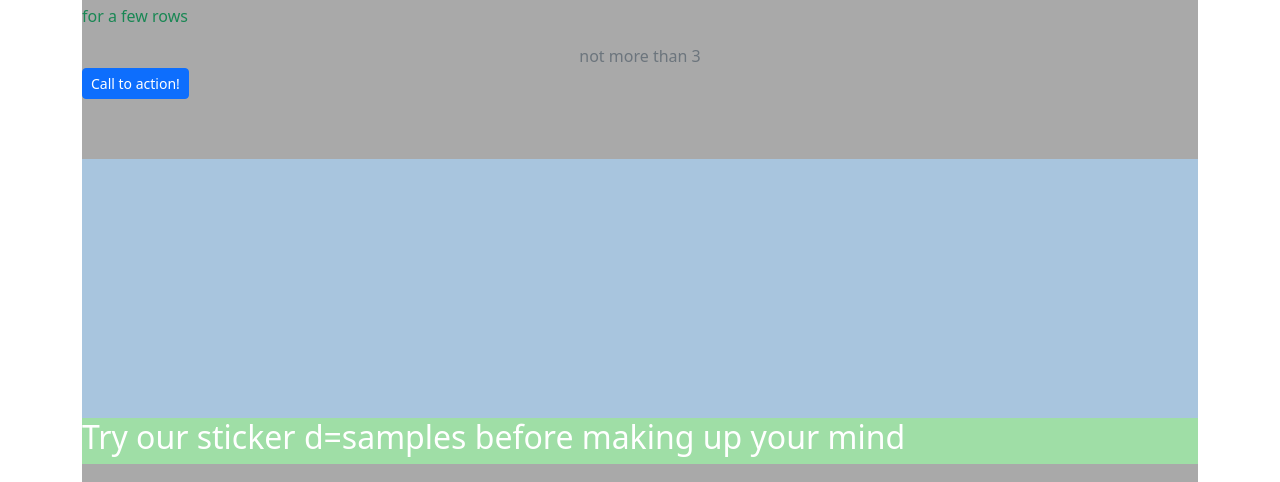
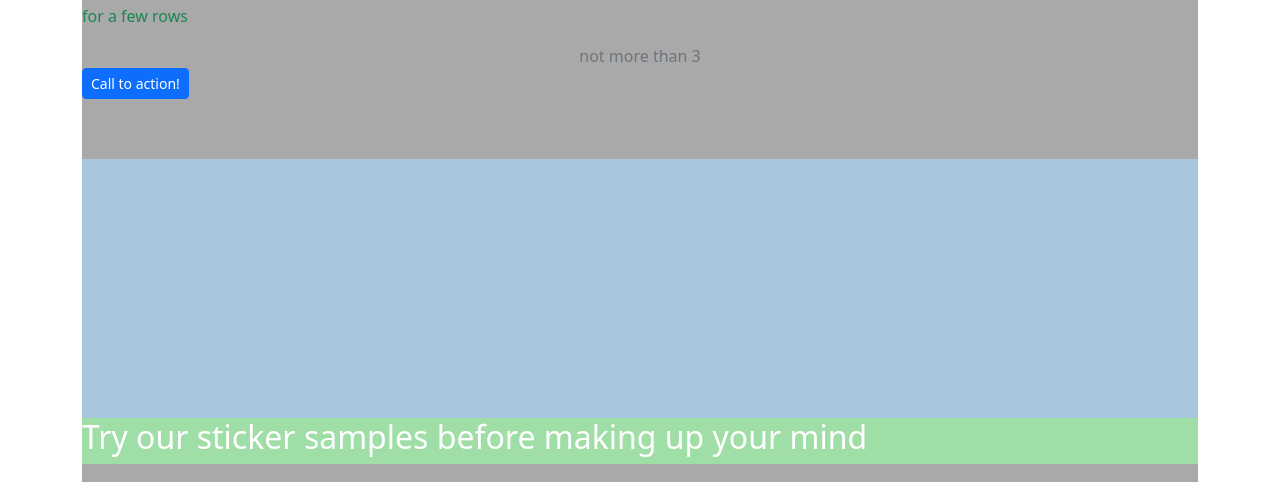
Before and after one commit to myFelis/fe96_project1_gr3, a plain HTML site: page pages/scroll_landing.html in a window 1280 px wide. Shown: the part 318-800 px from the top of the page. Drawn offline with nearby package versions, Linux system fonts and the light colour scheme.

Commit message:
fixed a typo

```diff
--- a/pages/scroll_landing.html
+++ b/pages/scroll_landing.html
@@ -64,7 +64,7 @@
         </div>
     </article>
 	<article class="section" id="b">
-        <h2>Try our sticker d=samples before making up your mind</h2>
+        <h2>Try our sticker samples before making up your mind</h2>
         <div class="content-area-main">
             <h3 class="h1 justify-content-start">A Warm Welcome!</h3>
 
```
